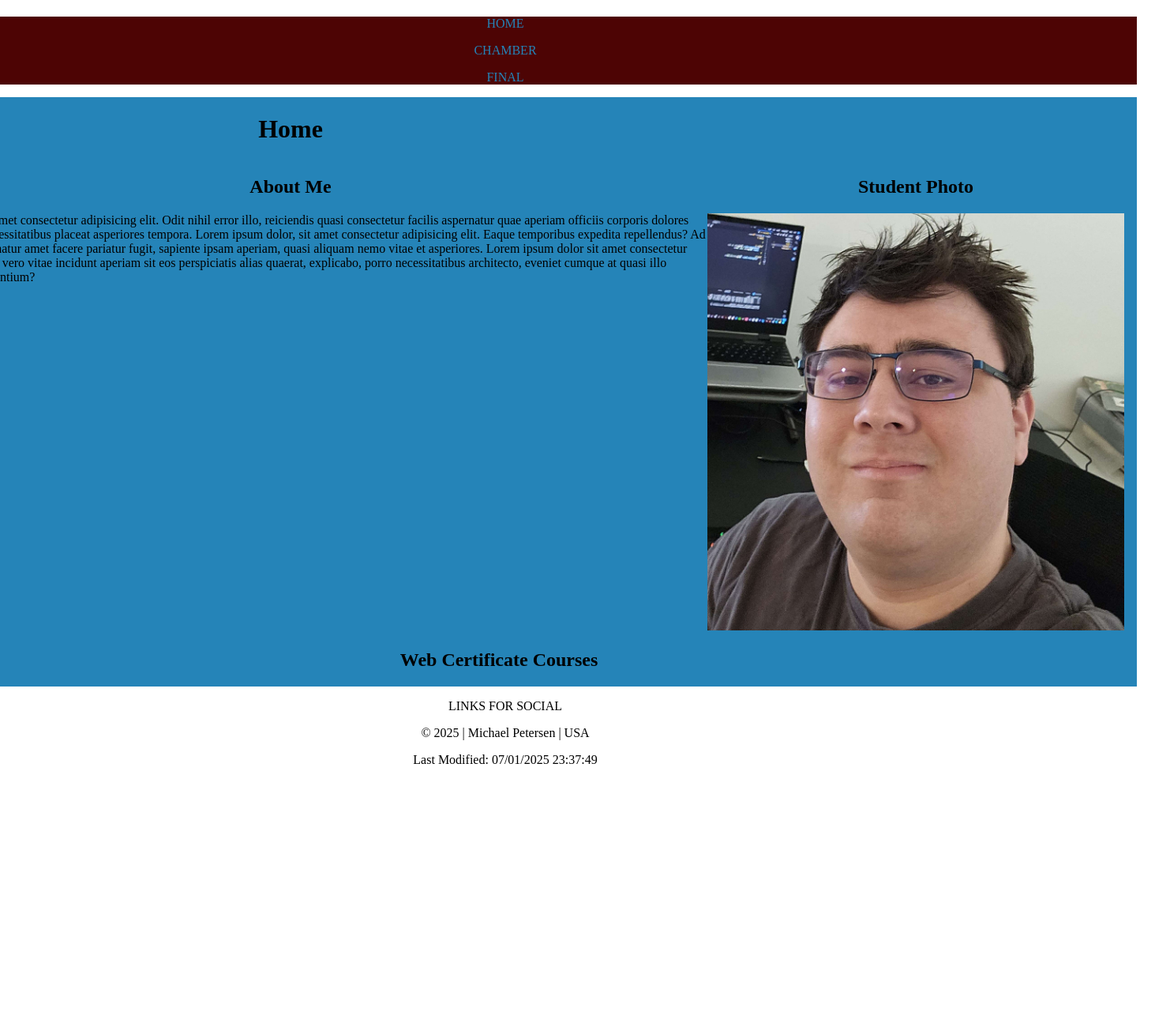
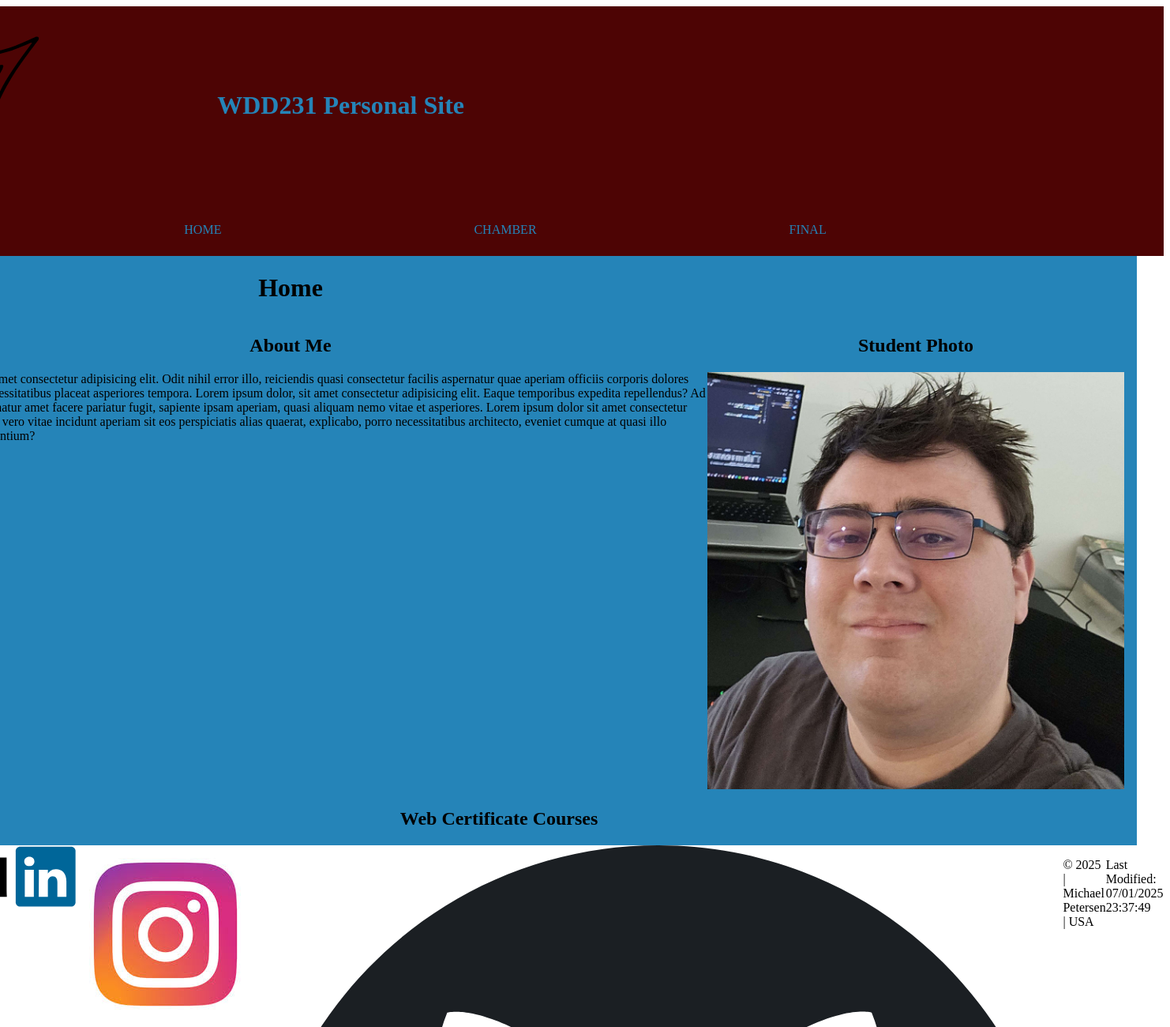
Before and after one commit to ForestofAeshe/wdd231, a plain HTML site: page index.html in a window 1280 px wide. Shown: the top 1300 px of the page at 79% size, 1482 px wide, since content can reach past the window. Before the commit the page ends 987 px from the top, so only its background shows below. Drawn offline with Linux system fonts and the light colour scheme.

Commit message:
further wip on css/html of index page.

```diff
--- a/index.html
+++ b/index.html
@@ -8,10 +8,9 @@
 </head>
 <body>
     <header>
-        <h1>
+        <img src="images/logo.svg" alt="logo">
+        <h1>WDD231 Personal Site</h1>
 
-        </h1>
-        <!-- <img src="" alt=""> -->
         <nav>
             <p>HOME</p>
             <p>CHAMBER</p>
@@ -33,7 +32,11 @@
         </section>
     </main>
     <footer>
-        <p>LINKS FOR SOCIAL</p>
+
+        <a href="www.linkedin.com/in/michael-s-petersen"><img src="images/linkedin-logo.svg" alt="linkedin-logo"></a>
+        <a href="https://www.instagram.com/"><img src="images/instagram-logo.jpg" alt="instagram-logo"></a>
+        <a href="https://github.com/ForestofAeshe"><img src="images/github-logo.svg" alt="github-logo"></a>
+
         <p>&copy; <script>document.write(new Date().getFullYear())</script> | Michael Petersen | USA</p>
         <p id="lastModified">Last Modified: <script>document.write(document.lastModified)</script></p>
     </footer>
--- a/styles/base.css
+++ b/styles/base.css
@@ -4,24 +4,47 @@
 * {
     justify-self: center;
 }
+
 header {
     background-color: rgb(77, 4, 4);
     color: rgb(37, 132, 184);
-    width: 100rem;
+    width: 100%;
+    display: grid;
+    grid-template-columns: 15% 15% 15% 15% 15% 15% 10%;
+    grid-template-rows: auto;
+}
+
+header img {
+    grid-row: 1/2;
+    grid-column: 1/2;
+    max-width: 100%;
+}
+
+header h1 {
+    grid-column: 2/5;
+    grid-row: 1/2;
+    align-self: center;
+}
+
+header nav {
+    grid-column: 1/8;
+    grid-row: 2/3;
+    display: flex;
+}
+
+header nav p {
+    flex-direction: row;
+    margin: 1.5rem 10rem;
 }
 
 main {
     background-color: rgb(37,132,184);
+    color: ;
     display: grid;
     grid-template-columns: 66% 33%;
     grid-template-rows: auto;
     width: 100rem;
     justify-self: center;
-}
-
-main header {
-    grid-column: 1/3;
-    grid-row: 1/2;
 }
 
 main .firstClass {
@@ -43,3 +66,11 @@ main .thirdClass {
     grid-column: 1/3;
     grid-row: 3/4;
 }
+
+footer {
+    display: flex;
+    flex-direction: row;
+    justify-content:space-between;
+    height: 40%;
+    width: auto;
+}
```
Also changed, not shown: images/facebook-logo.png (added), images/github-logo.svg (added), images/instagram-logo.jpg (added), images/linkedin-logo.svg (added), images/logo.svg (added).
